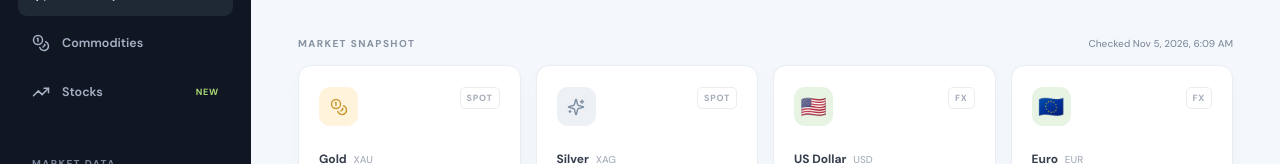
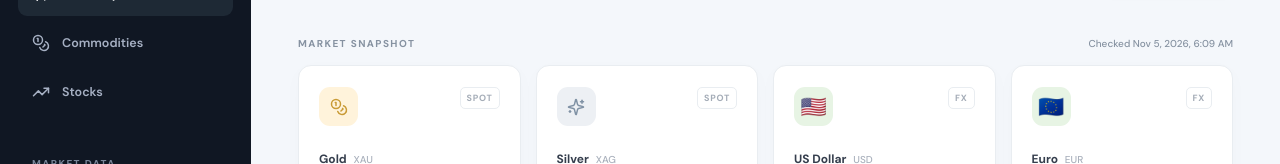
Before and after one commit to gary1116/price_converter, a React (Vite) app: page / in a window 1280 px wide. Shown: the part 222-386 px from the top of the page. Built offline with nearby package versions, Linux system fonts and the light colour scheme; no server answers.

Commit message:
removed "new"

```diff
--- a/src/App.jsx
+++ b/src/App.jsx
@@ -79,7 +79,7 @@ function App() {
     <aside className={`sidebar ${mobileMenu ? 'sidebar-open' : ''}`}>
       <div className="brand"><div className="brand-icon"><Globe2 size={23} strokeWidth={2.3} /></div><span>Price<span className="brand-dot">.</span></span><button className="mobile-close" onClick={() => setMobileMenu(false)}><X size={20} /></button></div>
       <div className="sidebar-caption">WORKSPACE</div>
-      <nav className="nav"><button className={`nav-item ${tab !== 'stocks' ? 'active' : ''}`} onClick={() => { switchTab('currencies'); window.scrollTo({ top: 0, behavior: 'smooth' }) }}><LayoutDashboard size={18} /> Overview</button><button className={`nav-item ${tab === 'currencies' ? 'nav-secondary-active' : ''}`} onClick={() => switchTab('currencies')}><ArrowDownUp size={18} /> Currency converter</button><button className={`nav-item ${tab === 'metals' ? 'nav-secondary-active' : ''}`} onClick={() => switchTab('metals')}><Coins size={18} /> Commodities</button><button className={`nav-item ${tab === 'stocks' ? 'active' : ''}`} onClick={() => switchTab('stocks')}><TrendingUp size={18} /> Stocks <span className="stocks-nav-new">NEW</span></button></nav>
+      <nav className="nav"><button className={`nav-item ${tab !== 'stocks' ? 'active' : ''}`} onClick={() => { switchTab('currencies'); window.scrollTo({ top: 0, behavior: 'smooth' }) }}><LayoutDashboard size={18} /> Overview</button><button className={`nav-item ${tab === 'currencies' ? 'nav-secondary-active' : ''}`} onClick={() => switchTab('currencies')}><ArrowDownUp size={18} /> Currency converter</button><button className={`nav-item ${tab === 'metals' ? 'nav-secondary-active' : ''}`} onClick={() => switchTab('metals')}><Coins size={18} /> Commodities</button><button className={`nav-item ${tab === 'stocks' ? 'active' : ''}`} onClick={() => switchTab('stocks')}><TrendingUp size={18} /> Stocks </button></nav>
       <div className="sidebar-caption market-caption">MARKET DATA</div>
       <nav className="nav"><a href="https://frankfurter.dev" target="_blank" rel="noreferrer" className="nav-item"><Globe2 size={18} /> FX data source <ExternalLink size={13} className="nav-external" /></a><a href="https://gold-api.com" target="_blank" rel="noreferrer" className="nav-item"><BarChart3 size={18} /> Metals data source <ExternalLink size={13} className="nav-external" /></a></nav>
       <div className="sidebar-bottom"><div className="help-icon"><ShieldCheck size={19} /></div><strong>Clear, transparent rates</strong><p>Real market data, with timestamps and no made-up prices.</p><a href="https://frankfurter.dev" target="_blank" rel="noreferrer">About our sources <ArrowRight size={14} /></a></div>
```
